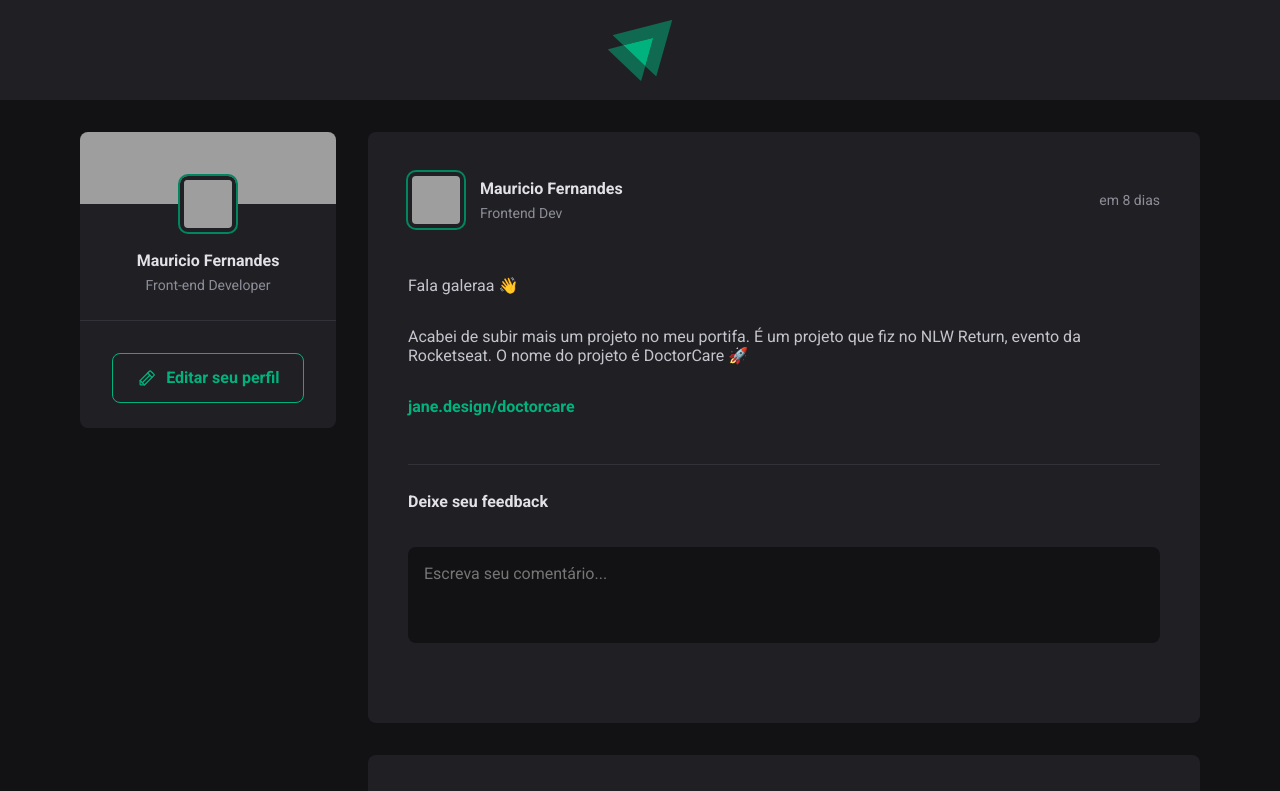
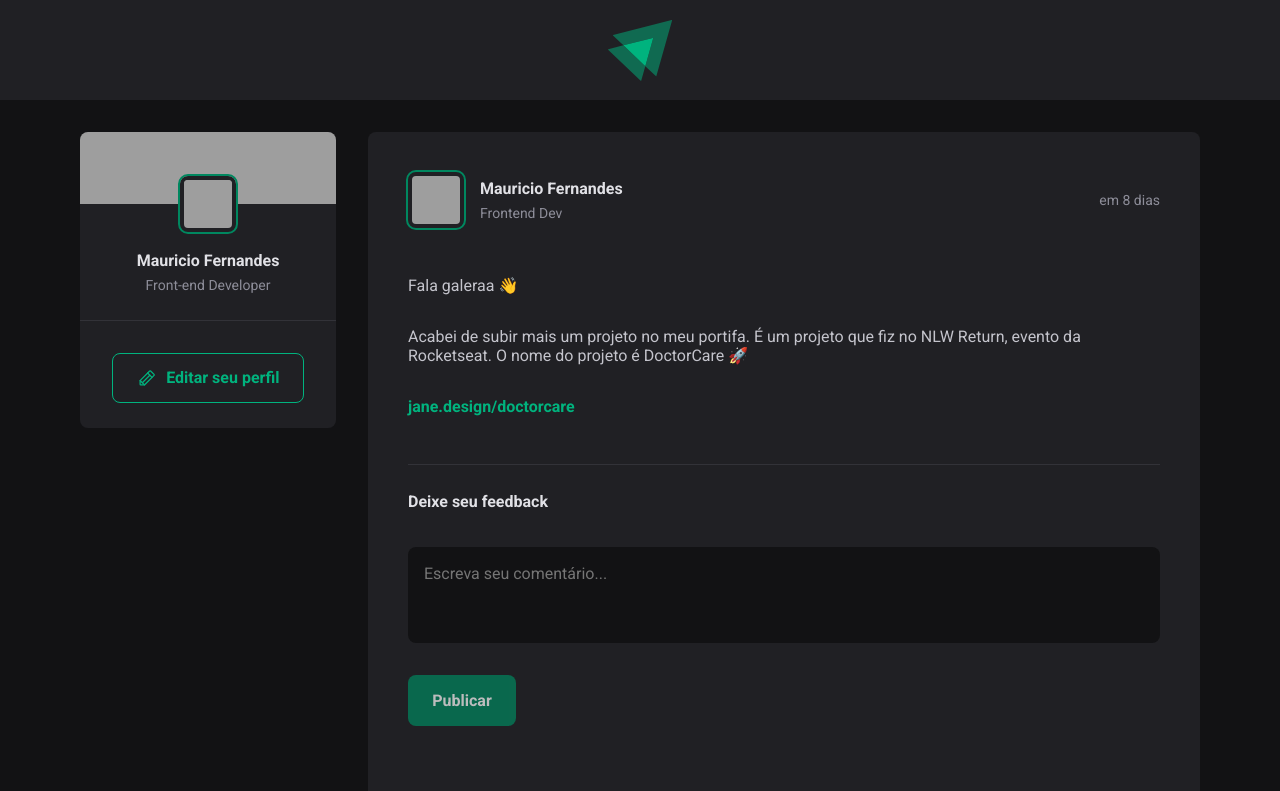
Before and after one commit to mauricio-tejada/ignite-feed, a React (Vite) app: page / in a window 1280 px wide. Shown: the top 791 px of the page. Built offline with nearby package versions, Linux system fonts and the light colour scheme; grey boxes are pictures that could not be loaded.

Commit message:
Comment like

```diff
--- a/src/Components/Comment/comment.jsx
+++ b/src/Components/Comment/comment.jsx
@@ -1,12 +1,19 @@
 import { CommentContainer, Container, Footer, Profile } from "./style";
 import { Trash, ThumbsUp } from "phosphor-react";
+import { useState } from 'react'
 
 
 
 export function Comment({ content, onDeleteComment }) {
 
+    const [likes, setLikes] = useState(0)
+
     function handleDeleteComment() {
         onDeleteComment(content)
+    }
+
+    function handleNewLike() {
+        setLikes(likes + 1)
     }
 
 
@@ -32,10 +39,11 @@ export function Comment({ content, onDeleteComment }) {
             </CommentContainer>
 
             <Footer>
-                <button>
+                <button onClick={handleNewLike}>
                     <ThumbsUp size={20} />
-                    Aplaudir<span>5</span>
+                    Aplaudir
                 </button>
+                <span>{likes}</span>
             </Footer>
 
         </Container>
--- a/src/Components/Comment/style.ts
+++ b/src/Components/Comment/style.ts
@@ -79,6 +79,15 @@ export const CommentContainer = styled.div`
 
 export const Footer = styled.footer`
     grid-area: footer;
+    display: flex;
+    justify-content: flex-start;
+    align-items: center;
+    gap: 0.62rem;
+
+    background: transparent;
+    color: var(--gray5);
+    font-size: 0.87rem;
+    font-weight: 700;
 
     button {
         display: flex;
@@ -93,6 +102,10 @@ export const Footer = styled.footer`
         font-size: 0.87rem;
         font-weight: 700;
 
+        &:hover {
+           color: var(--green-light);
+        }
+
     }
 
 
--- a/src/Components/Post/post.jsx
+++ b/src/Components/Post/post.jsx
@@ -38,6 +38,8 @@ export function Post({ author, content, publishedAt } = props) {
         setComments(newCommentList)
     }
 
+    const isNewCommentEmpty = newCommentText.length === 0
+
     return (
         <Container>
 
@@ -77,7 +79,7 @@ export function Post({ author, content, publishedAt } = props) {
 
                 <Button
                     type="submit"
-                    buttonDisplay={!newCommentText ? "none" : "block"}
+                    disabled={isNewCommentEmpty}
                 >
                     Publicar
                 </Button>
--- a/src/Components/Post/style.js
+++ b/src/Components/Post/style.js
@@ -119,7 +119,6 @@ export const CommentForm = styled.form`
 `
 
 export const Button = styled.button`
-        display: ${ (props) => props.buttonDisplay};
         padding: 1rem 1.5rem;
         margin-top: 1rem;
         border-radius: 8px;
@@ -130,8 +129,13 @@ export const Button = styled.button`
         width: 6.75rem;
         cursor: pointer;
 
-        &:hover {
+        &:not(:disabled):hover {
             background: var(--green-light);
         }
 
+        &:disabled {
+            opacity: 0.7;
+            cursor: not-allowed;
+        }
+
 `
--- a/src/styles/global.ts
+++ b/src/styles/global.ts
@@ -18,7 +18,7 @@ export const GlobalStyle = createGlobalStyle`
    --danger: #f75a68;
 }
 
-:focus {
+textarea:focus {
     outline: none;
     box-shadow: 0 0 0 2px var(--green-light);
 }
@@ -42,4 +42,6 @@ body {
 
 
 
+
+
 `
```
